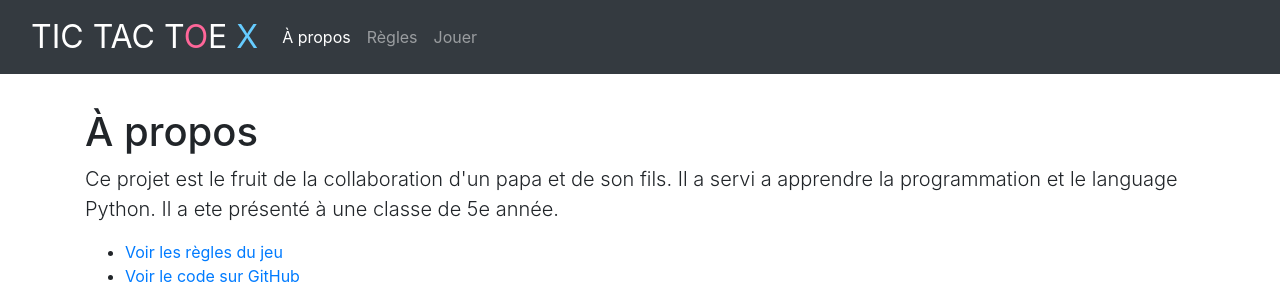
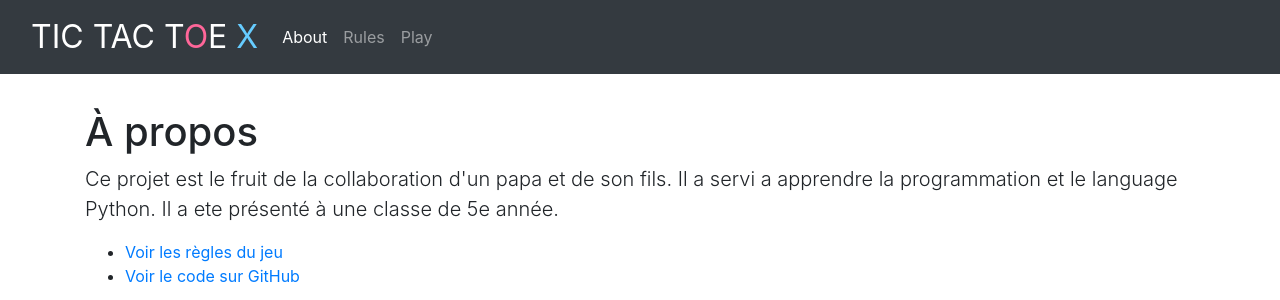
Before and after one commit to jpboudreault/tictactoe, a Django app: page / in a window 1280 px wide. Shown: the top 300 px of the page. Run offline with Django 3.2, Linux system fonts and the light colour scheme; some libraries are stand-ins or nearby versions.

Commit message:
First version for i18n

```diff
--- a/game/templates/base_generic.html
+++ b/game/templates/base_generic.html
@@ -7,6 +7,7 @@
     <script src="https://stackpath.bootstrapcdn.com/bootstrap/4.4.1/js/bootstrap.min.js" integrity="sha384-wfSDF2E50Y2D1uUdj0O3uMBJnjuUD4Ih7YwaYd1iqfktj0Uod8GCExl3Og8ifwB6" crossorigin="anonymous"></script>
     <script src="https://kit.fontawesome.com/0622fa2c00.js" crossorigin="anonymous"></script>
     {% load static %}
+    {% load i18n %}
     <link rel="stylesheet" href="{% static 'css/styles.css' %}">
     <script type="text/javascript" src="{% static 'script/base.js' %}"></script>
     <link rel="shortcut icon" href="{% static 'images/favicon.ico' %}"/>
@@ -19,15 +20,17 @@
             <div class="collapse navbar-collapse" id="navbarCollapse">
                 <ul class="navbar-nav mr-auto">
                     {% url rules as rules_url %}
+                    {% language 'fr' %}
                     <li class="nav-item" data="about">
-                        <a class="nav-link" href="{% url 'about' %}">&Agrave; propos</a>
+                        <a class="nav-link" href="{% url 'about' %}">{% trans 'About' %}</a>
                     </li>
                     <li class="nav-item" data="rules">
-                        <a class="nav-link" href="{% url 'rules' %}">R&egrave;gles</a>
+                        <a class="nav-link" href="{% url 'rules' %}">{% trans 'Rules' %}</a>
                     </li>
                     <li class="nav-item" data="play">
-                        <a class="nav-link" href="{% url 'play' %}">Jouer</a>
+                        <a class="nav-link" href="{% url 'play' %}">{% trans 'Play' %}</a>
                     </li>
+                    {% endlanguage %}
                 </ul>
             </div>
         </div>
--- a/tictactoe/settings.py
+++ b/tictactoe/settings.py
@@ -57,6 +57,7 @@ TEMPLATES = [
                 'django.template.context_processors.request',
                 'django.contrib.auth.context_processors.auth',
                 'django.contrib.messages.context_processors.messages',
+                'django.template.context_processors.i18n',
             ],
         },
     },
--- a/tictactoe/urls.py
+++ b/tictactoe/urls.py
@@ -2,4 +2,5 @@ from django.urls import include, path
 
 urlpatterns = [
     path(r'', include('game.urls')),
+    path('i18n/', include('django.conf.urls.i18n')),
 ]
```
Also changed, not shown: README.md, locale/en/LC_MESSAGES/django.po (added), locale/fr/LC_MESSAGES/django.po (added), 2 other files.
